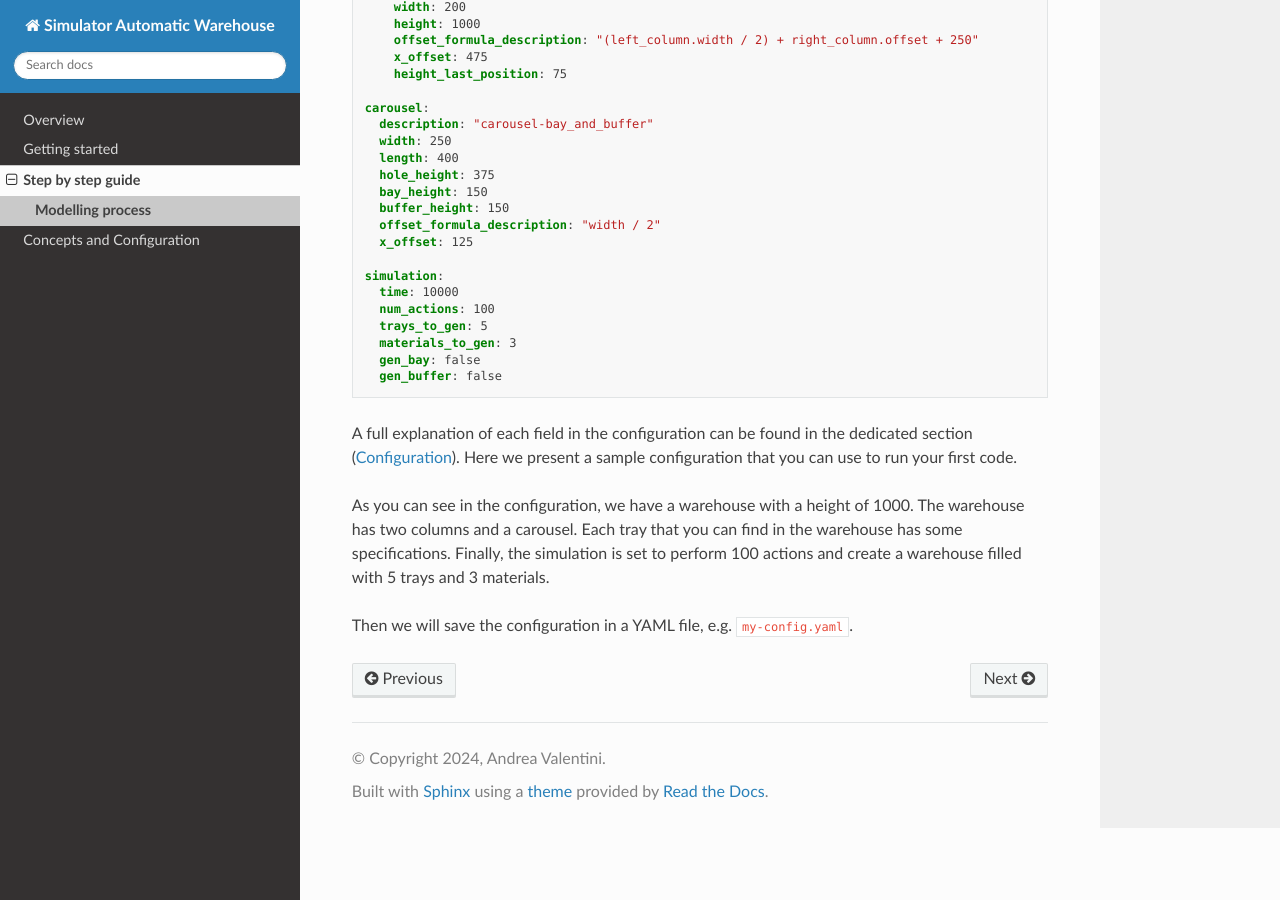
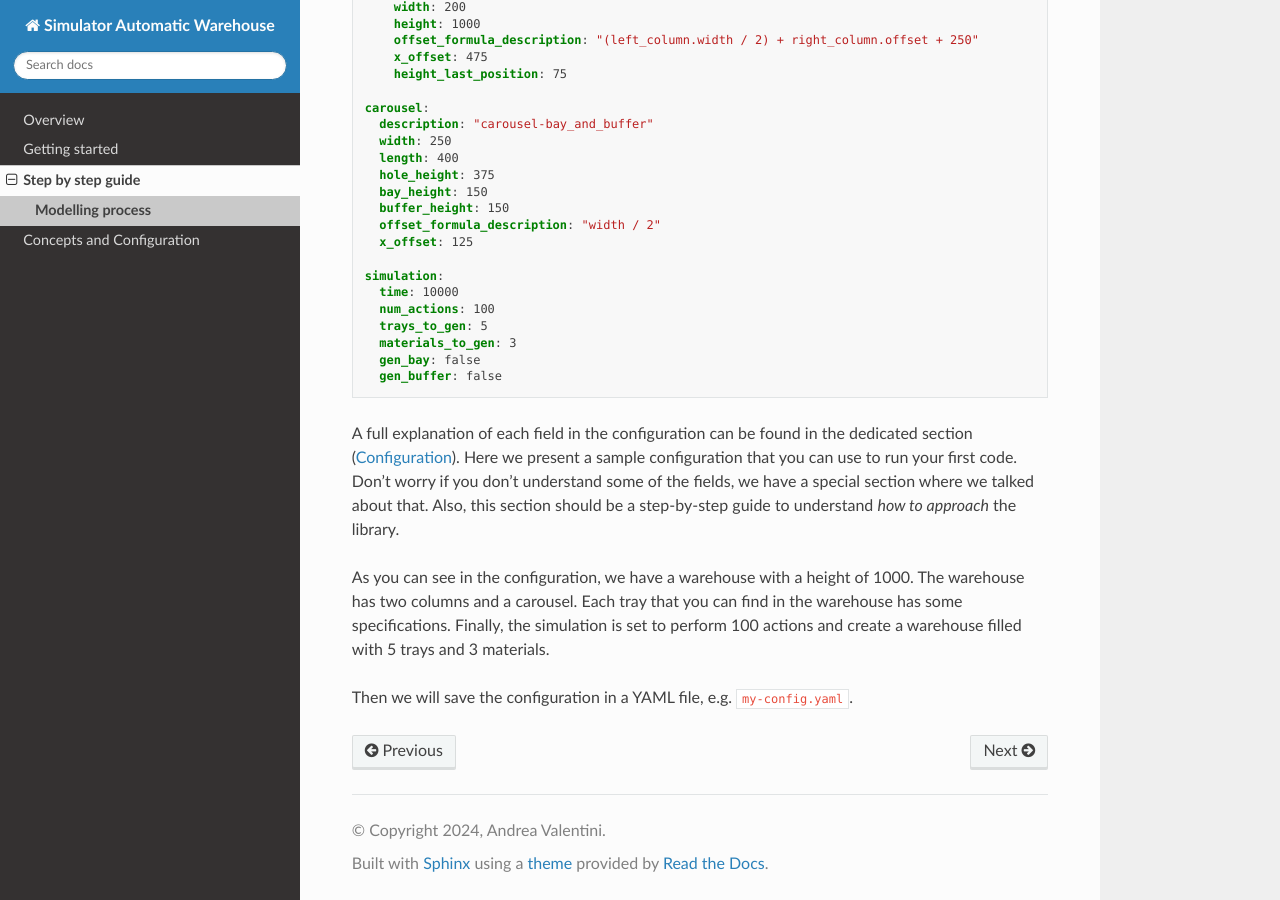
Before and after one commit to AndreVale69/simulator-automatic-warehouse, a Sphinx documentation site: the page built from docs/sections/step-by-step-guide/modelling-process/modelling-process.rst, in a window 1280 px wide and 900 px high, scrolled down 896 px. Built offline with Sphinx 7.4.7 and the Read the Docs theme 2.0.0, drawn with Linux system fonts in a browser that asks for light colours.

Commit message:
Added clarification

```diff
--- a/docs/sections/step-by-step-guide/modelling-process/modelling-process.rst
+++ b/docs/sections/step-by-step-guide/modelling-process/modelling-process.rst
@@ -69,6 +69,8 @@ The Json Schema used to validate your configuration can be found in the package
 
 A full explanation of each field in the configuration can be found in the dedicated section (:ref:`configuration`).
 Here we present a sample configuration that you can use to run your first code.
+Don't worry if you don't understand some of the fields, we have a special section where we talked about that.
+Also, this section should be a step-by-step guide to understand *how to approach* the library.
 
 As you can see in the configuration, we have a warehouse with a height of 1000.
 The warehouse has two columns and a carousel.
```
